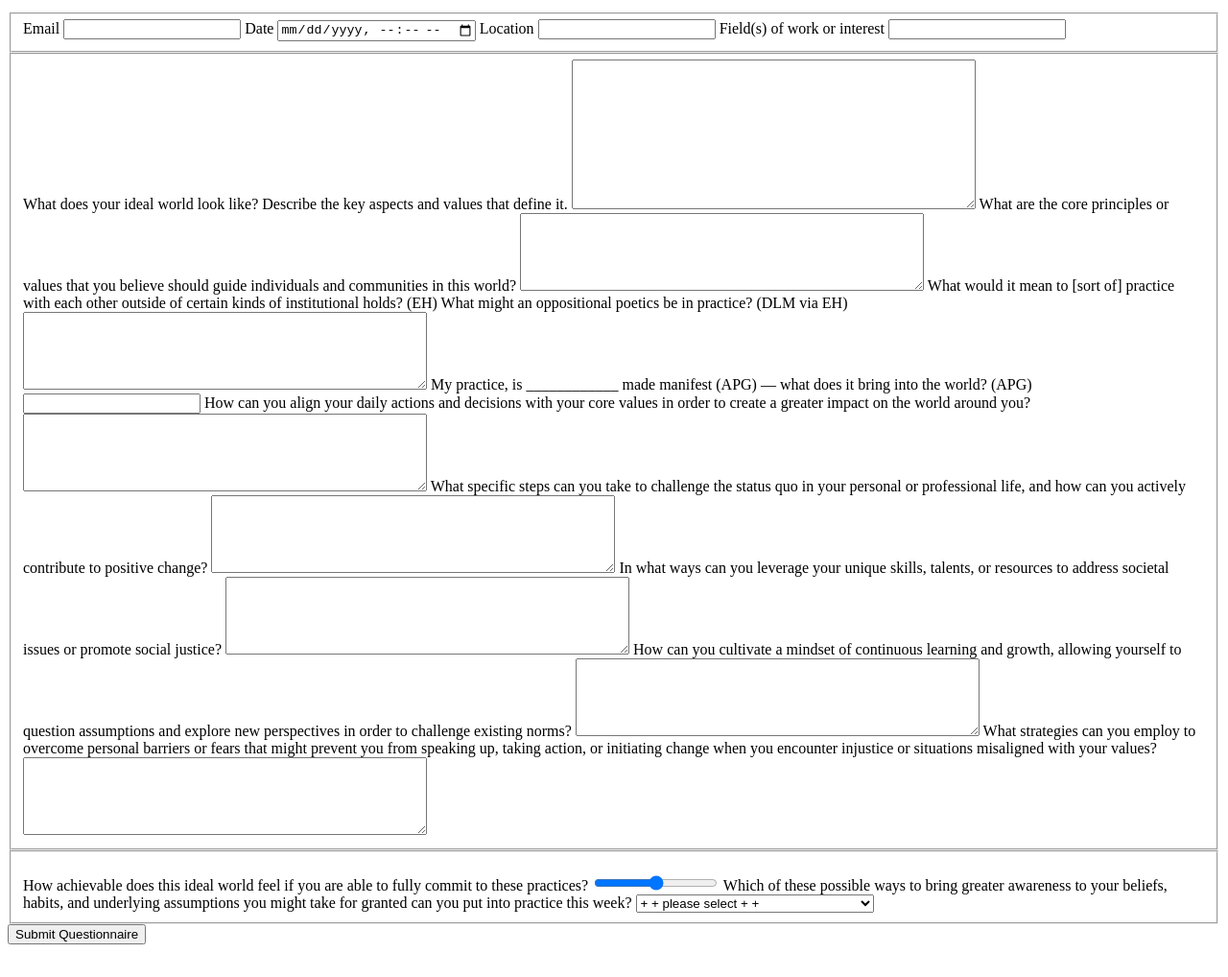
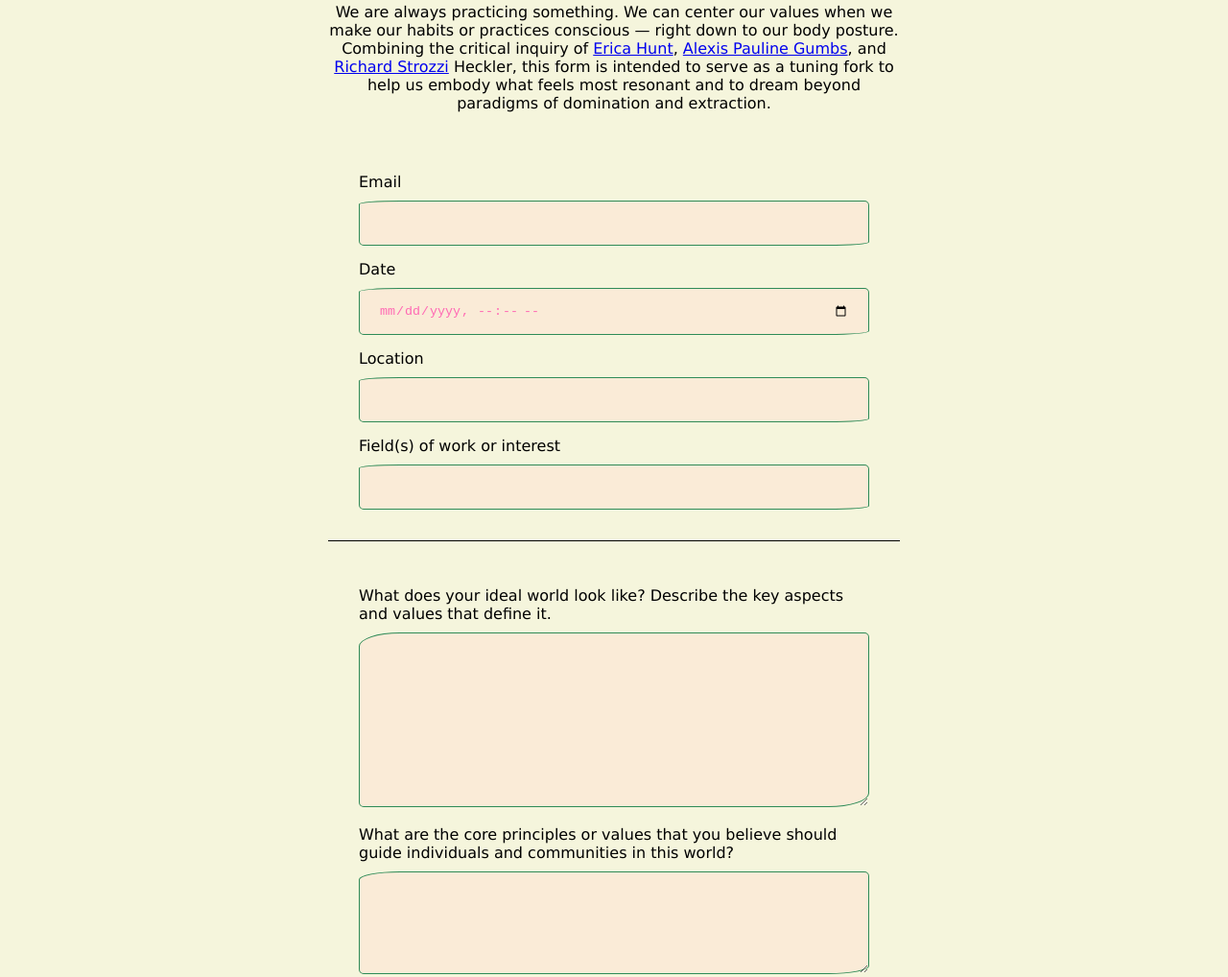
Before and after one commit to vitalregard/practice-questionnaire, a plain HTML site: page index.html in a window 1280 px wide. Shown: the part 137-1155 px from the top of the page at 96% size. Before the commit the page ends 1129 px from the top, so only its background shows below. Drawn offline with Linux system fonts and the light colour scheme.

Commit message:
css update 1,+ bkdg

```diff
--- a/index.html
+++ b/index.html
@@ -6,8 +6,8 @@
         <link rel="stylesheet" href="styles.css">
     </head>
     <body>
-        <h1>Practice As A Rhythm Community Questionnaire</h1>
-        <p>We are always practicing something. We can center our values when we make our habits or practices conscious — right down to our body posture. Combining the critical inquiry of <a href="https://www.ericahuntworks.com">Erica Hunt</a>, <a href="https://www.alexispauline.com">Alexis Pauline Gumbs</a></Alexis>, and <a href="https://strozziinstitute.com/staff/richard-strozzi-heckler/">Richard Strozzi</a> Heckler, this form is intended to serve as a tuning fork to help us embody what feels most resonant and to dream beyond paradigms of domination and extraction.</p>
+        <h1 class="heading">Practice As A Rhythm Community Questionnaire</h1>
+        <p class="heading">We are always practicing something. We can center our values when we make our habits or practices conscious — right down to our body posture. Combining the critical inquiry of <a href="https://www.ericahuntworks.com">Erica Hunt</a>, <a href="https://www.alexispauline.com">Alexis Pauline Gumbs</a></Alexis>, and <a href="https://strozziinstitute.com/staff/richard-strozzi-heckler/">Richard Strozzi</a> Heckler, this form is intended to serve as a tuning fork to help us embody what feels most resonant and to dream beyond paradigms of domination and extraction.</p>
         <form>
             <fieldset>
                 <label for="email">Email</label>
--- a/styles.css
+++ b/styles.css
@@ -0,0 +1,62 @@
+body {
+    background-color: beige;
+    color: black;
+    font-family:Verdana, Geneva, Tahoma, sans-serif;
+}
+
+.heading {
+    margin: 1em auto;
+    max-width: 600px;
+    text-align: center;
+    padding-right: 20px;
+    padding-left: 20px;
+}
+
+form {
+    width: 60vw;
+    max-width: 600px;
+    min-width: 350px;
+    margin: 0 auto;
+    padding-bottom: 50px;
+}
+
+input, textarea, select {
+    width: 100%;
+    margin: 10px 0 0 0;
+    min-height: 25px;
+    padding: 15px 20px;
+    border: 1px solid seagreen;
+    background-color: antiquewhite;
+    color: hotpink;
+    border-radius: 8% 5px;
+    box-sizing: border-box;
+}
+
+.inline {
+    width: unset;
+    margin: 0 5px 0 0;
+    vertical-align: middle;
+}
+label {
+    display: block;
+    margin: 15px 0 0 0;
+}
+
+fieldset {
+    border: none;
+    padding: 2em;
+    border-bottom: 1px solid black;
+
+}
+
+fieldset:last-of-type {
+    border-bottom: none;
+}
+
+input[type=submit] {
+    display: block;
+    color: black;
+    margin: 1em auto;
+    font-size: 24px;
+    max-width: 300px;
+}
```
Also changed, not shown: 1 other file.
